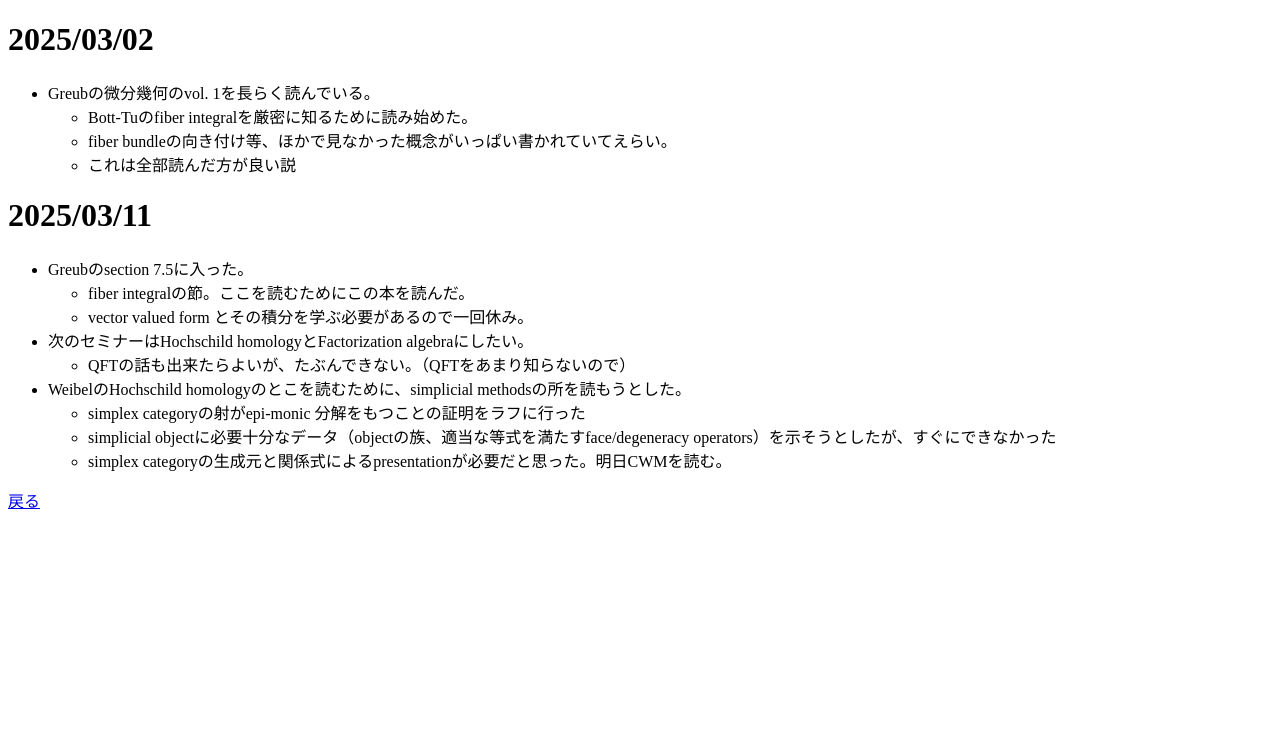
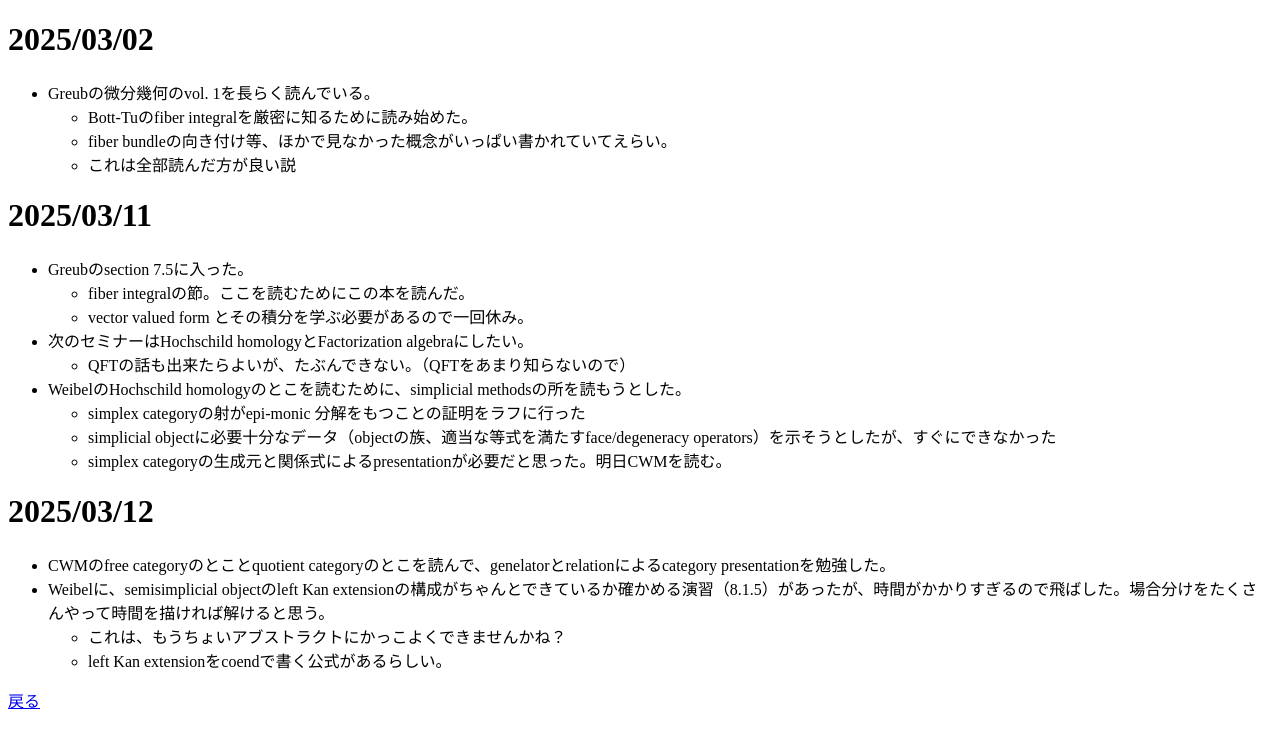
Before and after one commit to McMoscovium/mcmoscovium.github.io, a Jekyll site: the page built from diary/2025-03/index.md, in a window 1280 px wide. Shown: the top 748 px of the page. Built offline with Jekyll 4.4.1, drawn with Linux system fonts in a browser that asks for light colours; our own code applies the rules of GitHub Pages for plain Markdown files.

Commit message:
Update index.md

```diff
--- a/diary/2025-03/index.md
+++ b/diary/2025-03/index.md
@@ -14,3 +14,9 @@
   - simplex categoryの射がepi-monic 分解をもつことの証明をラフに行った
   - simplicial objectに必要十分なデータ（objectの族、適当な等式を満たすface/degeneracy operators）を示そうとしたが、すぐにできなかった
   - simplex categoryの生成元と関係式によるpresentationが必要だと思った。明日CWMを読む。
+
+# 2025/03/12
+- CWMのfree categoryのとことquotient categoryのとこを読んで、genelatorとrelationによるcategory presentationを勉強した。
+- Weibelに、semisimplicial objectのleft Kan extensionの構成がちゃんとできているか確かめる演習（8.1.5）があったが、時間がかかりすぎるので飛ばした。場合分けをたくさんやって時間を描ければ解けると思う。
+  - これは、もうちょいアブストラクトにかっこよくできませんかね？
+  - left Kan extensionをcoendで書く公式があるらしい。
```
